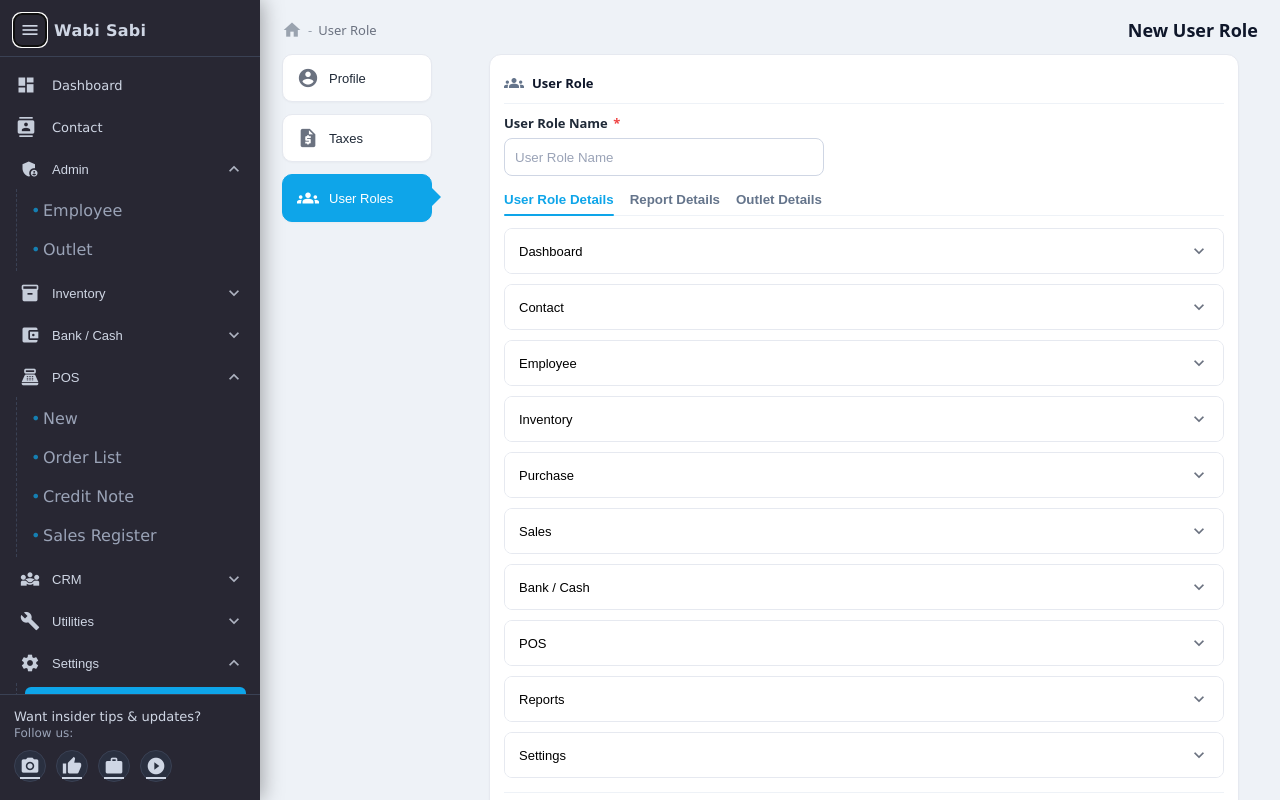
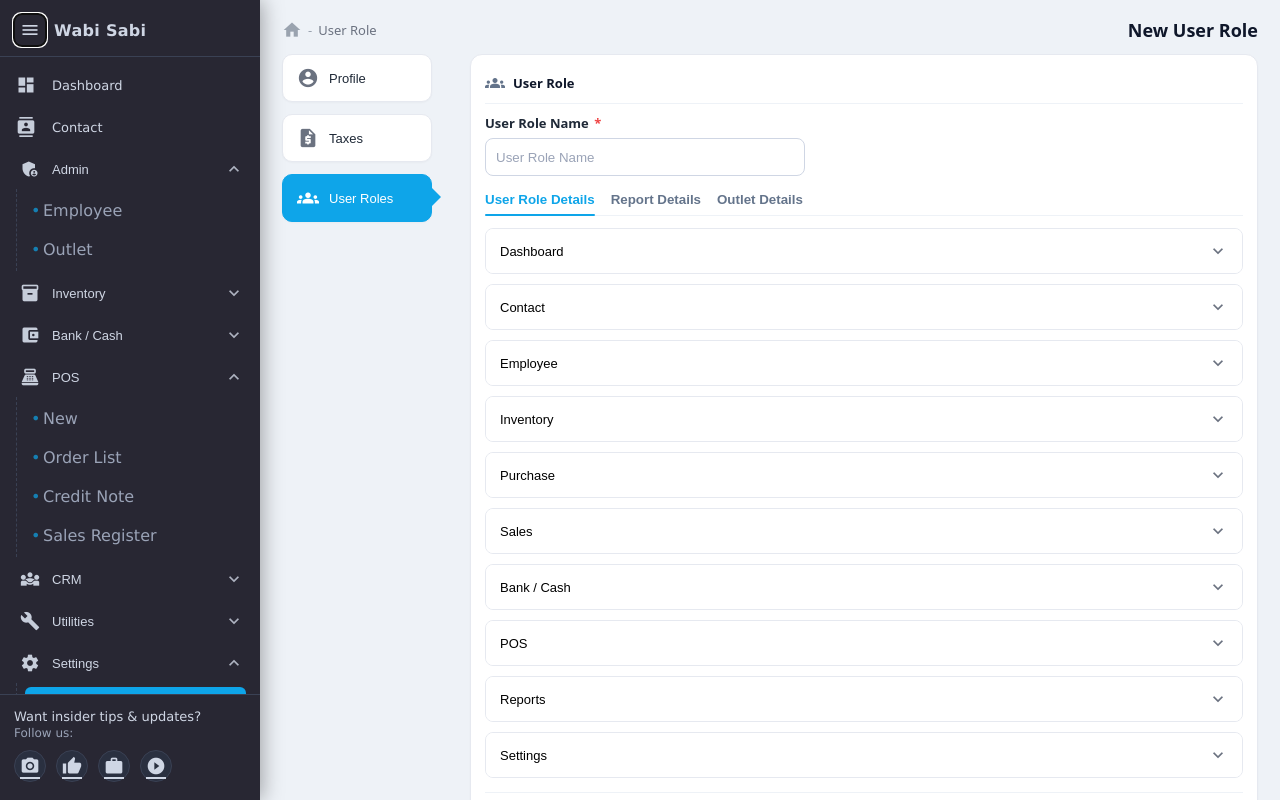
Before and after one commit to wabisabiit/Wabi-Sabi-ERP-Project, a React (Vite) app in the folder wabi_sabi_frontend/: page /settings/general/roles/new in a window 1280 px wide. Built offline with nearby package versions, Linux system fonts and the light colour scheme.

Commit message:
Ranjit Settings -> User-> dropdown commit

```diff
--- a/wabi_sabi_frontend/src/components/NewUserRolePage.jsx
+++ b/wabi_sabi_frontend/src/components/NewUserRolePage.jsx
@@ -1,34 +1,174 @@
-import React, { useState } from "react";
+import React, { useMemo, useState } from "react";
 import { useNavigate } from "react-router-dom";
 import "../styles/NewUserRolePage.css";
-import "../styles/GeneralSettingsPage.css"; // reuse left tabs look
+import "../styles/GeneralSettingsPage.css";
+
+/* ------------ tiny helpers ------------ */
+function makeRowState(keys) {
+  // keys = permission keys, e.g. ["selectAll","insert","view"...]
+  const obj = {};
+  keys.forEach((k) => (obj[k] = false));
+  return obj;
+}
+
+/* A tiny permission table that matches your screenshots exactly */
+function PermissionTable({
+  title,                 // section title (e.g., "Dashboard")
+  outletPerm,            // [outletPerm, setOutletPerm] state tuple
+  columns,               // array of column labels (besides left-most label col)
+  rows,                  // array of { label, keys: ["selectAll","view",...] }
+  state,                 // object { [rowLabel]: {permKey:boolean,...} }
+  setState,              // setter for state
+}) {
+  const [outletPermission, setOutletPermission] = outletPerm;
+
+  const onToggleCell = (rowLabel, key) => {
+    setState((s) => ({
+      ...s,
+      [rowLabel]: { ...s[rowLabel], [key]: !s[rowLabel][key] },
+    }));
+  };
+
+  const onToggleSelectAll = (rowLabel) => {
+    setState((s) => {
+      const row = s[rowLabel];
+      const now = !row.selectAll;
+      const next = { ...row, selectAll: now };
+      // when selectAll toggles, mirror it to every other key in that row
+      Object.keys(next).forEach((k) => {
+        if (k !== "selectAll") next[k] = now;
+      });
+      return { ...s, [rowLabel]: next };
+    });
+  };
+
+  return (
+    <div className="perm-wrap">
+      <div className="perm-title">{title}</div>
+
+      <label className="perm-outlet">
+        <input
+          type="checkbox"
+          checked={outletPermission}
+          onChange={(e) => setOutletPermission(e.target.checked)}
+        />
+        <span>Outlet Permission</span>
+      </label>
+
+      <div className="perm-table-wrap">
+        <table className="perm-table">
+          <thead>
+            <tr>
+              <th className="perm-left"></th>
+              {columns.map((c) => (
+                <th key={c} className="perm-th">{c}</th>
+              ))}
+            </tr>
+          </thead>
+          <tbody>
+            {rows.map((r) => {
+              const row = state[r.label];
+              return (
+                <tr key={r.label}>
+                  <td className="perm-left">{r.label}</td>
+
+                  {/* Render cells in the order of "columns"
+                      Each column name maps to a key in r.keys; key names use lower camel:
+                      Select All -> "selectAll", Insert -> "insert", Pdf -> "pdf", Bell Notification -> "bell"
+                  */}
+                  {columns.map((c) => {
+                    const keyMap = {
+                      "Select All": "selectAll",
+                      Insert: "insert",
+                      View: "view",
+                      Edit: "edit",
+                      Delete: "delete",
+                      Pdf: "pdf",
+                      "Bell Notification": "bell",
+                    };
+                    const k = keyMap[c];
+
+                    // "Select All" has special behavior
+                    if (k === "selectAll") {
+                      return (
+                        <td key={c}>
+                          <input
+                            type="checkbox"
+                            checked={row.selectAll}
+                            onChange={() => onToggleSelectAll(r.label)}
+                          />
+                        </td>
+                      );
+                    }
+
+                    return (
+                      <td key={c}>
+                        <input
+                          type="checkbox"
+                          checked={row[k]}
+                          onChange={() => onToggleCell(r.label, k)}
+                        />
+                      </td>
+                    );
+                  })}
+                </tr>
+              );
+            })}
+          </tbody>
+        </table>
+      </div>
+    </div>
+  );
+}
 
 export default function NewUserRolePage() {
   const navigate = useNavigate();
-  const [tab, setTab] = useState("roles"); // keep left nav; highlight User Roles
+  const [tab, setTab] = useState("roles");
   const [name, setName] = useState("");
 
-  // simple accordion
-  const sections = [
-    "Dashboard",
-    "Contact",
-    "Employee",
-    "Inventory",
-    "Purchase",
-    "Sales",
-    "Bank / Cash",
-    "POS",
-    "Reports",
-    "Settings",
+  // which accordion is open
+  const [open, setOpen] = useState(() => new Set()); // open the first 3 by default
+  const toggle = (key) =>
+  setOpen((s) => (s.has(key) ? new Set() : new Set([key])));
+
+  /* ---- Section data + state (Dashboard/Contact/Employee exactly like screenshots) ---- */
+  // Dashboard
+  const dashCols = ["Select All", "View"];
+  const dashRows = [{ label: "Dashboard", keys: ["selectAll", "view"] }];
+  const [dashOutlet, setDashOutlet] = useState(false);
+  const [dashState, setDashState] = useState(() => {
+    const base = {};
+    dashRows.forEach((r) => (base[r.label] = makeRowState(["selectAll", "view"])));
+    return base;
+  });
+
+  // Contact
+  const contactCols = ["Select All", "Insert", "View", "Edit", "Delete", "Pdf", "Bell Notification"];
+  const contactRows = [
+    { label: "Suppliers/Vendors", keys: ["selectAll", "insert", "view", "edit", "delete", "pdf", "bell"] },
+    { label: "Contact",           keys: ["selectAll", "insert", "view", "edit", "delete", "pdf", "bell"] },
+    { label: "Customers",         keys: ["selectAll", "insert", "view", "edit", "delete", "pdf", "bell"] },
+    { label: "Transport",         keys: ["selectAll", "insert", "view", "edit", "delete", "pdf", "bell"] },
   ];
+  const [contactOutlet, setContactOutlet] = useState(false);
+  const [contactState, setContactState] = useState(() => {
+    const base = {};
+    contactRows.forEach((r) => (base[r.label] = makeRowState(["selectAll", "insert", "view", "edit", "delete", "pdf", "bell"])));
+    return base;
+  });
 
-  const [open, setOpen] = useState(() => new Set()); // collapsed by default
-  const toggle = (key) =>
-    setOpen((s) => {
-      const n = new Set(s);
-      n.has(key) ? n.delete(key) : n.add(key);
-      return n;
+  // Employee
+  const empCols = ["Select All", "Insert", "View", "Edit", "Delete"];
+  const empRows = [{ label: "Employee", keys: ["selectAll", "insert", "view", "edit", "delete"] }];
+  const [empOutlet, setEmpOutlet] = useState(false);
+  const [empState, setEmpState] = useState(() => {
+    const base = {};
+    empRows.forEach((r) => (base[r.label] = makeRowState(["selectAll", "insert", "view", "edit", "delete"])));
+    return base;
   });
+
+  // Other section titles (still placeholders)
+  const otherSections = ["Inventory", "Purchase", "Sales", "Bank / Cash", "POS", "Reports", "Settings"];
 
   return (
     <div className="ur-wrap">
@@ -42,23 +182,35 @@ export default function NewUserRolePage() {
         <h1 className="ur-title">New User Role</h1>
       </div>
 
-      <div className="gs-body">{/* reuse 2-col layout (tabs + content) */}
-        {/* LEFT: same tabs as General Settings; keep them working */}
+      <div className="gs-body">
+        {/* LEFT tabs (stay visible) */}
         <div className="gs-tabs">
-          <button className={`gs-tab ${tab === "profile" ? "active" : ""}`} onClick={() => navigate("/settings/general")} type="button">
+          <button
+            className={`gs-tab ${tab === "profile" ? "active" : ""}`}
+            onClick={() => navigate("/settings/general")}
+            type="button"
+          >
             <span className="material-icons">account_circle</span><span>Profile</span>
           </button>
-          <button className={`gs-tab ${tab === "taxes" ? "active" : ""}`} onClick={() => navigate("/settings/general?tab=taxes")} type="button">
+          <button
+            className={`gs-tab ${tab === "taxes" ? "active" : ""}`}
+            onClick={() => navigate("/settings/general?tab=taxes")}
+            type="button"
+          >
             <span className="material-icons">request_quote</span><span>Taxes</span>
           </button>
-          <button className={`gs-tab ${tab === "roles" ? "active" : ""}`} onClick={() => setTab("roles")} type="button">
+          <button
+            className={`gs-tab ${tab === "roles" ? "active" : ""}`}
+            onClick={() => setTab("roles")}
+            type="button"
+          >
             <span className="material-icons">groups</span><span>User Roles</span>
           </button>
         </div>
 
-        {/* RIGHT: form card */}
+        {/* RIGHT card */}
         <div className="ur-card">
-          {/* “User Role” header strip */}
+          {/* Head */}
           <div className="ur-head">
             <div className="ur-head-left">
               <span className="material-icons">groups</span>
@@ -66,9 +218,11 @@ export default function NewUserRolePage() {
             </div>
           </div>
 
-          {/* Role name input */}
+          {/* Role Name */}
           <div className="ur-row">
-            <label htmlFor="ur-name">User Role Name <span className="req">*</span></label>
+            <label htmlFor="ur-name">
+              User Role Name <span className="req">*</span>
+            </label>
             <input
               id="ur-name"
               className="ur-input"
@@ -78,7 +232,7 @@ export default function NewUserRolePage() {
             />
           </div>
 
-          {/* Top sub-tabs */}
+          {/* Sub-tabs */}
           <div className="ur-subtabs">
             <button className="ur-tab active" type="button">User Role Details</button>
             <button className="ur-tab" type="button">Report Details</button>
@@ -86,33 +240,87 @@ export default function NewUserRolePage() {
           </div>
 
           {/* Accordions */}
-          <div className="ur-acc-list">
-            {sections.map((title) => {
-              const isOpen = open.has(title);
-              return (
-                <div className="ur-acc" key={title}>
-                  <button className="ur-acc-head" onClick={() => toggle(title)} type="button" aria-expanded={isOpen}>
-                    <span>{title}</span>
-                    <span className={`material-icons ur-caret ${isOpen ? "open" : ""}`}>expand_more</span>
+          {/* 1) Dashboard */}
+          <div className="ur-acc">
+            <button className="ur-acc-head" onClick={() => toggle("Dashboard")} type="button" aria-expanded={open.has("Dashboard")}>
+              <span>Dashboard</span>
+              <span className={`material-icons ur-caret ${open.has("Dashboard") ? "open" : ""}`}>expand_more</span>
             </button>
-                  {isOpen && (
+            {open.has("Dashboard") && (
               <div className="ur-acc-body">
-                      {/* default placeholder permissions; wire actual checkboxes later */}
+                <PermissionTable
+                  title="Dashboard"
+                  outletPerm={[dashOutlet, setDashOutlet]}
+                  columns={dashCols}
+                  rows={dashRows}
+                  state={dashState}
+                  setState={setDashState}
+                />
+              </div>
+            )}
+          </div>
+
+          {/* 2) Contact */}
+          <div className="ur-acc">
+            <button className="ur-acc-head" onClick={() => toggle("Contact")} type="button" aria-expanded={open.has("Contact")}>
+              <span>Contact</span>
+              <span className={`material-icons ur-caret ${open.has("Contact") ? "open" : ""}`}>expand_more</span>
+            </button>
+            {open.has("Contact") && (
+              <div className="ur-acc-body">
+                <PermissionTable
+                  title="Contact"
+                  outletPerm={[contactOutlet, setContactOutlet]}
+                  columns={contactCols}
+                  rows={contactRows}
+                  state={contactState}
+                  setState={setContactState}
+                />
+              </div>
+            )}
+          </div>
+
+          {/* 3) Employee */}
+          <div className="ur-acc">
+            <button className="ur-acc-head" onClick={() => toggle("Employee")} type="button" aria-expanded={open.has("Employee")}>
+              <span>Employee</span>
+              <span className={`material-icons ur-caret ${open.has("Employee") ? "open" : ""}`}>expand_more</span>
+            </button>
+            {open.has("Employee") && (
+              <div className="ur-acc-body">
+                <PermissionTable
+                  title="Employee"
+                  outletPerm={[empOutlet, setEmpOutlet]}
+                  columns={empCols}
+                  rows={empRows}
+                  state={empState}
+                  setState={setEmpState}
+                />
+              </div>
+            )}
+          </div>
+
+          {/* Remaining sections keep placeholder UI (optional) */}
+          {otherSections.map((t) => (
+            <div className="ur-acc" key={t}>
+              <button className="ur-acc-head" onClick={() => toggle(t)} type="button" aria-expanded={open.has(t)}>
+                <span>{t}</span>
+                <span className={`material-icons ur-caret ${open.has(t) ? "open" : ""}`}>expand_more</span>
+              </button>
+              {open.has(t) && (
+                <div className="ur-acc-body">
                   <div className="ur-perm-row">
                     <label><input type="checkbox" /> View</label>
                     <label><input type="checkbox" /> Create</label>
                     <label><input type="checkbox" /> Edit</label>
                     <label><input type="checkbox" /> Delete</label>
-                        <label><input type="checkbox" /> Approve</label>
                   </div>
                 </div>
               )}
             </div>
-              );
-            })}
-          </div>
+          ))}
 
-          {/* Footer buttons */}
+          {/* Footer */}
           <div className="ur-foot">
             <button className="btn outline" type="button" onClick={() => navigate(-1)}>Cancel</button>
             <button className="btn primary" type="button" disabled={!name.trim()} onClick={() => navigate("/settings/general?tab=roles")}>
--- a/wabi_sabi_frontend/src/styles/NewUserRolePage.css
+++ b/wabi_sabi_frontend/src/styles/NewUserRolePage.css
@@ -68,3 +68,43 @@
 }
 
 /* reuse existing .btn, .btn.primary, .btn.outline from your GS css */
+
+/* ----- card width to match your GS pages ----- */
+.ur-card{ max-width:1180px; width:100%; }
+
+/* ===== Permission block (matches your screenshots) ===== */
+.perm-wrap{ background:#fff; }
+.perm-title{
+  font-size:13px; color:#374151; margin-bottom:6px; margin-left:6px;
+}
+.perm-outlet{
+  display:flex; align-items:center; gap:8px;
+  font-weight:700; color:#111827; margin:6px 0 8px 6px;
+}
+.perm-outlet input{ width:14px; height:14px; }
+
+/* table */
+.perm-table-wrap{
+  border:1px solid #e6e9f0; border-radius:6px; overflow:hidden;
+}
+.perm-table{ width:100%; border-collapse:separate; border-spacing:0; table-layout:fixed; }
+.perm-table thead th{
+  background:#eef1f6; color:#111827; font-weight:700;
+  padding:10px 12px; text-align:left; border-bottom:1px solid #e5e9f2;
+}
+.perm-th{ width:110px; }             /* like the screenshot: narrow, even columns */
+.perm-left{ width:220px; }
+
+.perm-table tbody td{
+  padding:10px 12px; border-bottom:1px solid #f1f4f9; color:#111827;
+  background:#fff;
+}
+.perm-table tbody tr:nth-child(even) td{ background:#f9fbfd; }
+
+.perm-table input[type="checkbox"]{
+  width:14px; height:14px; vertical-align:middle;
+}
+
+/* keep accordion spacing tight to look like the images */
+.ur-acc-body{ padding:8px 8px 10px; background:#fff; border:1px solid #eef2f7; border-top:0; }
+.ur-acc + .ur-acc{ margin-top:10px; }
```
Lines whose indentation alone changed are shown as unchanged.
